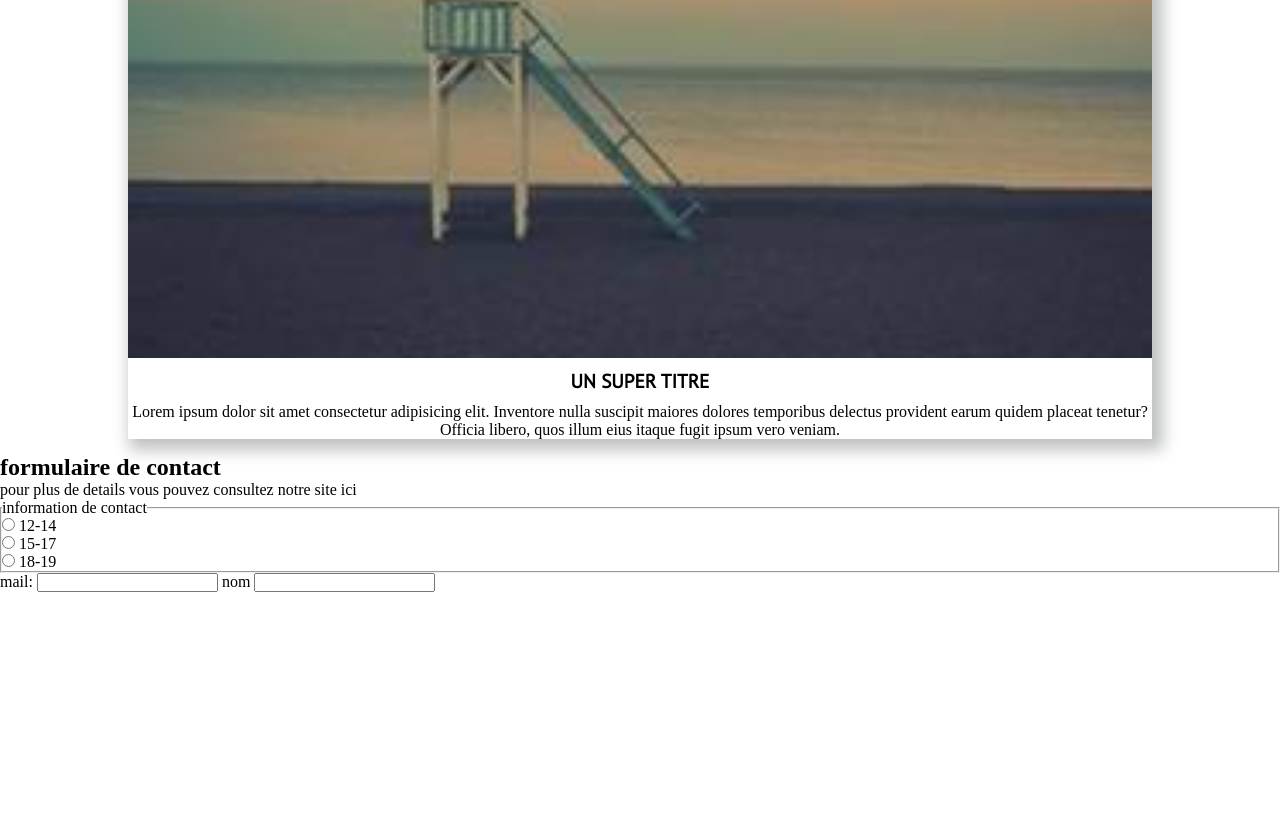
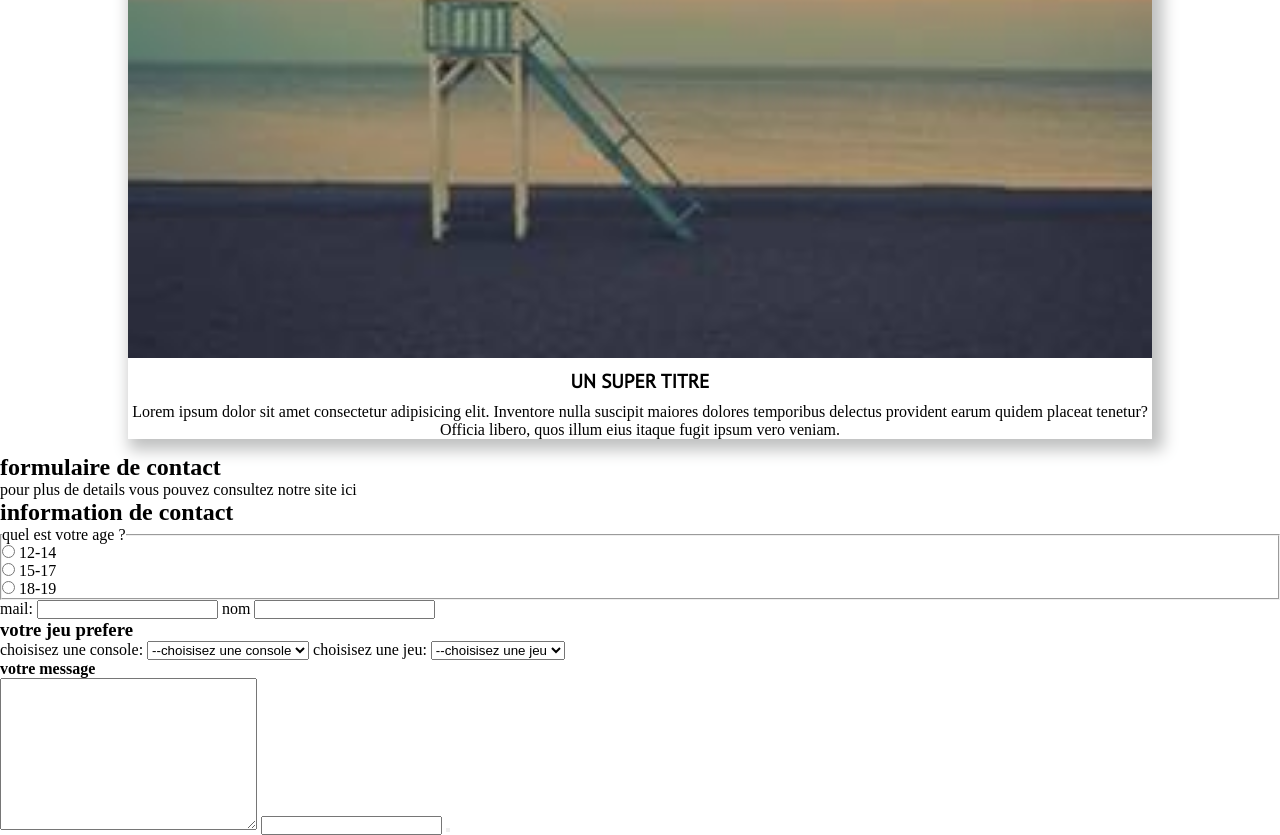
Before and after one commit to Cyberfox206/boneapp, a website built with Vite: page index.html in a window 1280 px wide. Shown: the part 5311-6146 px from the top of the page. Before the commit the page ends 5903 px from the top, so only its background shows below. Built offline with nearby package versions, Linux system fonts and the light colour scheme.

Commit message:
add part form

```diff
--- a/index.html
+++ b/index.html
@@ -130,9 +130,11 @@
   <footer>
     <h2>formulaire de contact</h2>
     <p>pour plus de details vous pouvez consultez notre site ici</p>
-    <form action="">
+    <form action="submit">
+
+      <h2>information de contact</h2>
       <fieldset>
-        <legend>information de contact</legend>
+        <legend>quel est votre age ? </legend>
         <div>
           <input type="radio" name="age" value="12-14" id="12-14">
           <label for="12-14">12-14</label>
@@ -146,12 +148,40 @@
           <label for="18-19">18-19</label>
         </div>
       </fieldset>
+
       <div>
-        <label aria-required="true" for="mail">mail:</label>
-        <input type="email" name="mail">
+        <label for="mail">mail:</label>
+        <input aria-required="true" type="email" id="mail">
         <label for="nom">nom</label>
-        <input aria-required="true" type="text">
+        <input aria-required="true" type="text" id="nom">
       </div>
+
+      <h3>votre jeu prefere</h3>
+      <div>
+        <label for="console">choisisez une console:</label>
+        <select name="console" id="console">
+          <option value="">--choisisez une console</option>
+          <option value="1">XboxOne</option>
+          <option value="2">PS4</option>
+          <option value="3">XboxOneS</option>
+          <option value="4">PS3</option>
+        </select>
+
+        <label for="jeu">choisisez une jeu:</label>
+        <select name="jeu" id="jeu">
+          <option value="">--choisisez une jeu</option>
+          <option value="1">Zadventure</option>
+          <option value="2">Neir</option>
+          <option value="3">GTA5</option>
+          <option value="4">Sheep master</option>
+        </select>
+      </div>
+
+      <h4>votre message</h4>
+      <textarea name="cryptext" id="textcrypt" cols="30" rows="10"></textarea>
+      <label for=""></label>
+      <input type="" id="">
+      <button></button>
     </form>
   </footer>
 </body>
```
